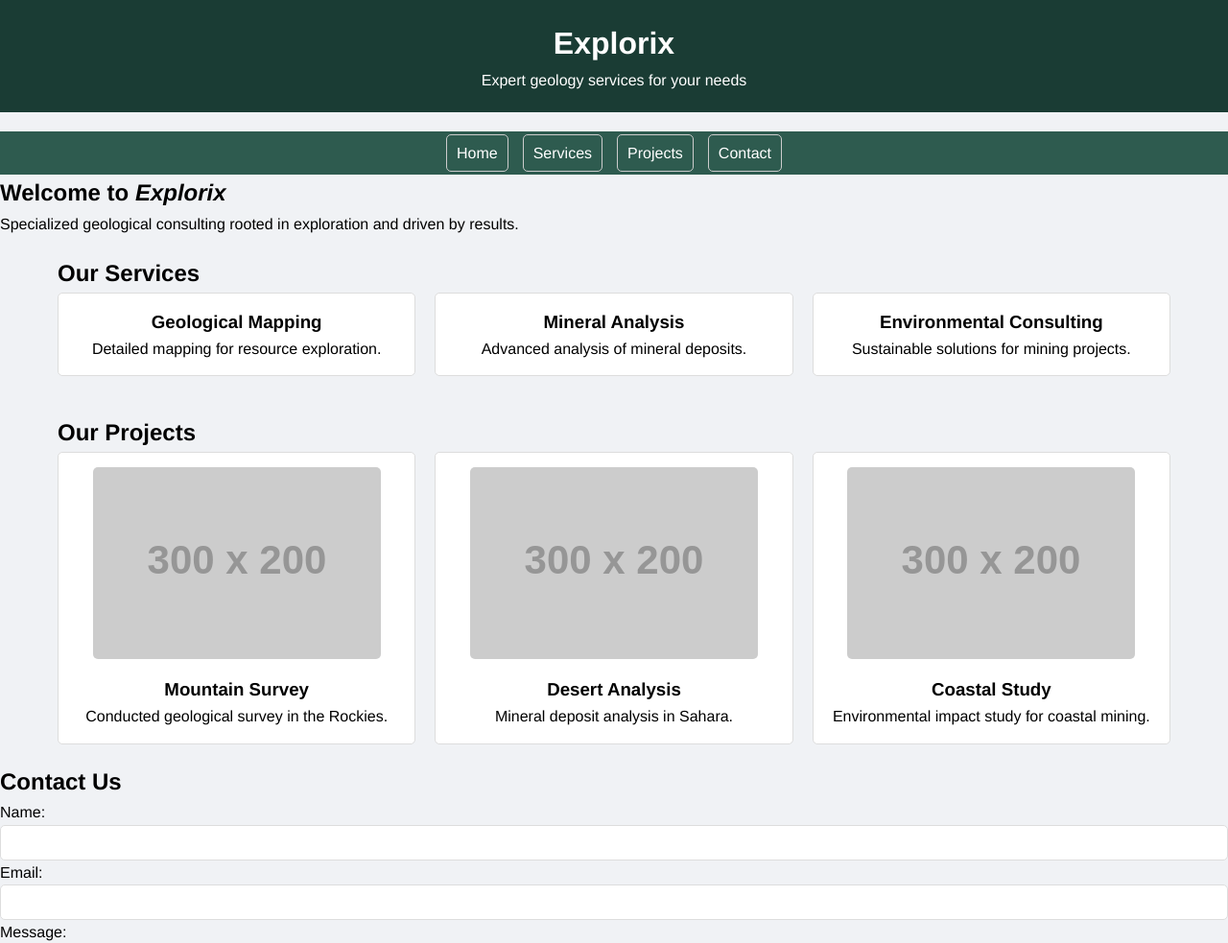
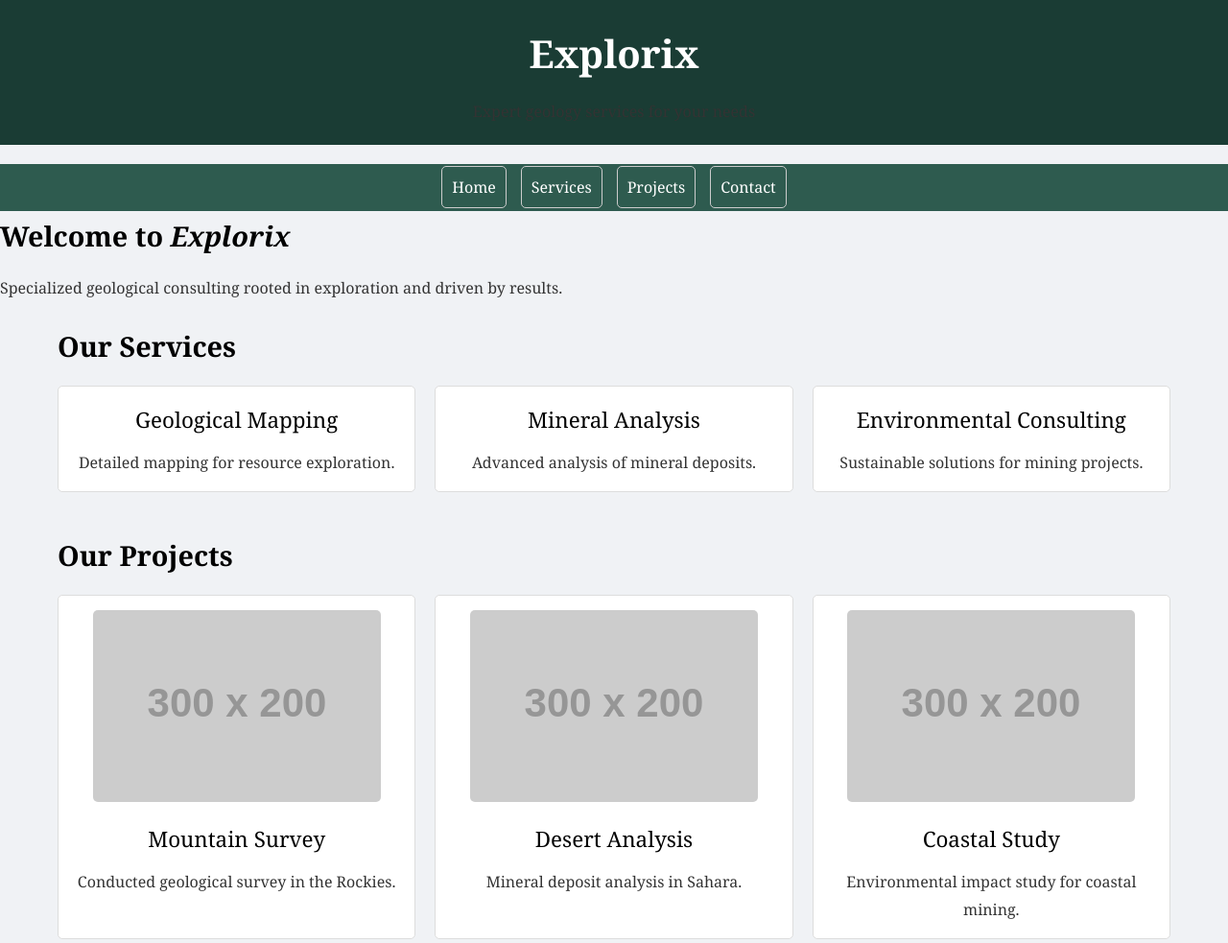
Before and after one commit to akinniyioluwaseun/web-dev-portfolio, a plain HTML site: page WEEK 3/index.html in a window 1280 px wide. Shown: the top 983 px of the page at 96% size. Drawn offline with Linux system fonts and the light colour scheme; placeholder pictures from the web are drawn by us.

Commit message:
Enhance typography

```diff
--- a/WEEK 3/styles.css
+++ b/WEEK 3/styles.css
@@ -175,3 +175,35 @@ button:hover {
     text-decoration: none; /* Remove underline */
     color: inherit; /* Inherit text color */
 }
+
+/* Enhance body typography */
+body {
+    font-family: 'Georgia', 'Helvetica', Arial, sans-serif; /* Professional font stack */
+    line-height: 1.8; /* Increased for readability */
+    background-color: #f0f2f5; /* Light gray-blue background */
+}
+
+/* Style headings */
+h1 {
+    font-size: 2.5em; /* Larger for branding */
+    font-weight: 700; /* Bold for emphasis */
+    margin-bottom: 10px; /* Space below */
+}
+
+h2 {
+    font-size: 1.8em; /* Medium for sections */
+    font-weight: 600; /* Semi-bold */
+    margin-bottom: 15px; /* Space below */
+}
+
+h3 {
+    font-size: 1.4em; /* Smaller for cards */
+    font-weight: 500; /* Medium weight */
+    margin-bottom: 10px; /* Space below */
+}
+
+/* Style paragraphs */
+p {
+    font-size: 1em; /* Standard size */
+    color: #333; /* Dark gray for contrast */
+}
```
